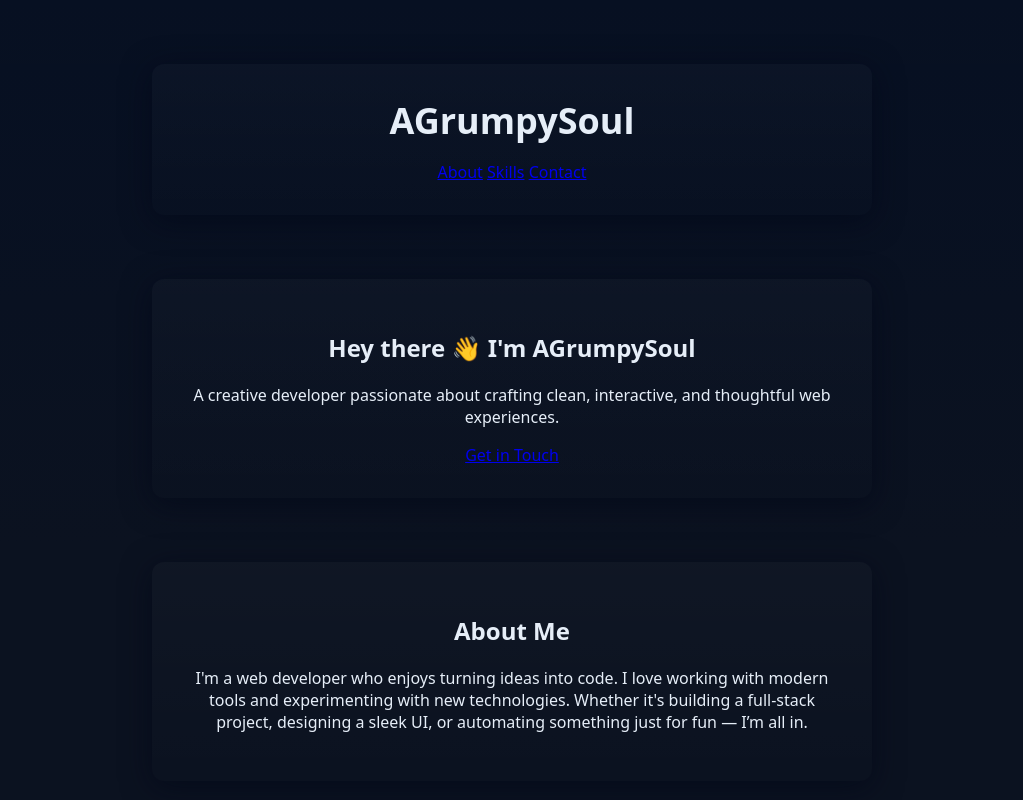
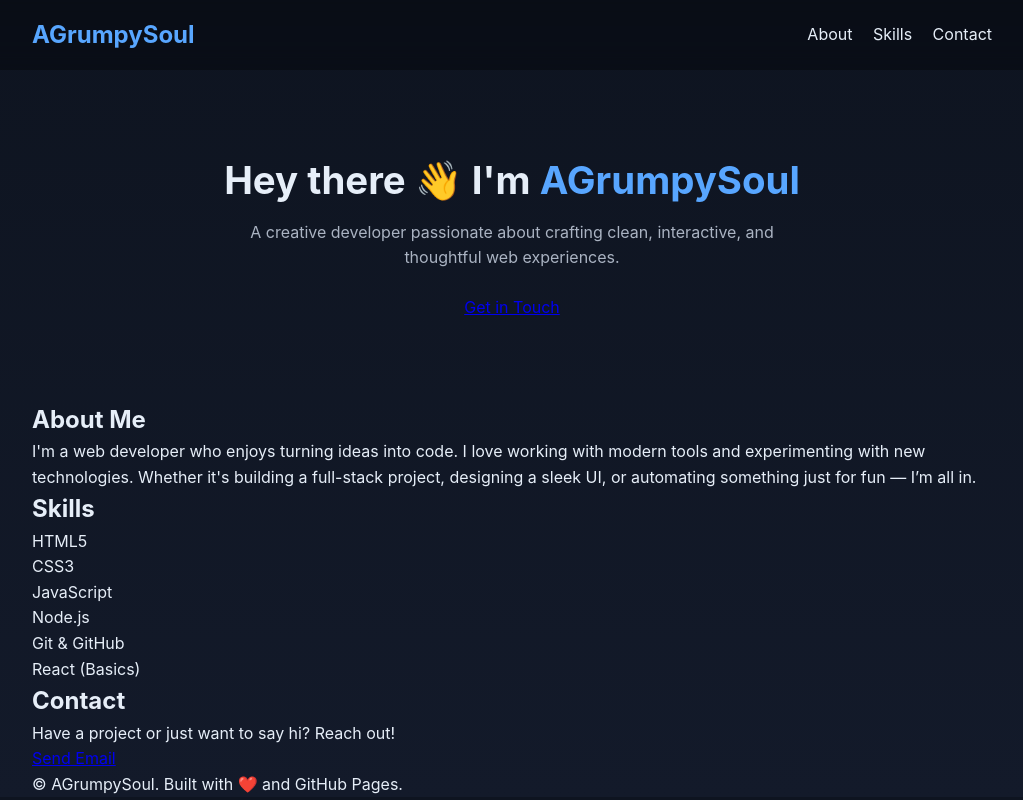
Before and after one commit to SoulTheOwlGod/PortfolioWebsite, a plain HTML site: page docs/index.html in a window 1280 px wide. Shown: the top 800 px of the page, without its empty margins (128-1151 px from the left). Drawn offline with Linux system fonts and the light colour scheme.

Commit message:
Update styles.css

```diff
--- a/docs/styles.css
+++ b/docs/styles.css
@@ -1,19 +1,84 @@
-:root{
-  --bg:#0f1724;
-  --card:#0b1220;
-  --accent:#7dd3fc;
-  --text:#e6eef8;
+:root {
+  --bg: #0e1420;
+  --bg2: #131a2a;
+  --accent: #58a6ff;
+  --text: #e6eef8;
+  --muted: #aab3c2;
+  --card: rgba(255,255,255,0.04);
 }
 
-*{box-sizing:border-box}
-html,body{height:100%;margin:0;font-family:system-ui,-apple-system,Segoe UI,Roboto,"Helvetica Neue",Arial;color:var(--text);background:linear-gradient(180deg,#071022,#0b1220 60%);}
+* {
+  box-sizing: border-box;
+  margin: 0;
+  padding: 0;
+}
 
-.container{
-  max-width:720px;margin:8vh auto;padding:2rem;border-radius:12px;background:linear-gradient(180deg,rgba(255,255,255,0.02),transparent);
-  box-shadow:0 6px 30px rgba(2,6,23,0.6);text-align:center;
+body {
+  font-family: 'Inter', system-ui, -apple-system, sans-serif;
+  color: var(--text);
+  background: linear-gradient(180deg, var(--bg) 0%, var(--bg2) 100%);
+  line-height: 1.6;
 }
-h1{margin:0 0 1rem;font-size:clamp(1.5rem,3vw,2.25rem);}
-button{
-  margin-top:1rem;padding:.6rem 1rem;border-radius:8px;border:none;background:var(--accent);color:#012;cursor:pointer;font-weight:600;
+
+/* Containers */
+.container {
+  width: 90%;
+  max-width: 960px;
+  margin: 0 auto;
 }
-button:active{transform:translateY(1px)}
+
+/* Header */
+header {
+  background: rgba(0, 0, 0, 0.3);
+  backdrop-filter: blur(10px);
+  position: sticky;
+  top: 0;
+  z-index: 100;
+  padding: 1rem 0;
+}
+
+header .container {
+  display: flex;
+  align-items: center;
+  justify-content: space-between;
+}
+
+.logo {
+  font-size: 1.5rem;
+  color: var(--accent);
+}
+
+nav a {
+  color: var(--text);
+  margin-left: 1rem;
+  text-decoration: none;
+  transition: color 0.3s;
+}
+
+nav a:hover {
+  color: var(--accent);
+}
+
+/* Hero Section */
+#hero {
+  padding: 10vh 0;
+  text-align: center;
+}
+
+#hero h2 {
+  font-size: clamp(1.5rem, 3vw, 2.5rem);
+  margin-bottom: 0.5rem;
+}
+
+#hero .accent {
+  color: var(--accent);
+}
+
+#hero p {
+  color: var(--muted);
+  max-width: 600px;
+  margin: 0 auto 1.5rem;
+}
+
+.button {
+  display
```
